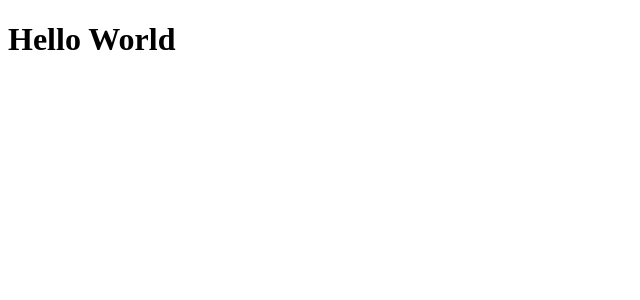
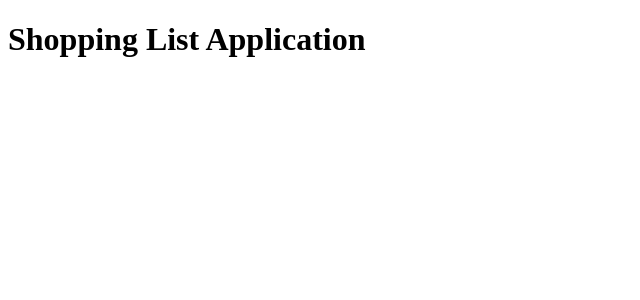
Before and after one commit to silvamha/Shopping-List-Solo-Project1, a Vue app: page / in a window 1280 px wide. Shown: the top 300 px of the page, without its empty margins (0-640 px from the left). Built offline with nearby package versions, Linux system fonts and the light colour scheme.

Commit message:
Update App.vue and main.js

```diff
--- a/src/App.vue
+++ b/src/App.vue
@@ -1,7 +1,17 @@
 <template>
-<h1>Hello World</h1>
+<h1>Shopping List Application</h1>
 </template>
 
 <script>
+export default {
+  name: "App",
+  data() {
+    return {
+      msg: "This is only a test"
+    }
+  },
+}
+
+
 
 </script>
--- a/src/main.js
+++ b/src/main.js
@@ -1,6 +1,4 @@
-import { createApp } from 'vue'
-import App from './App.vue'
+import { createApp } from "vue";
+import App from "./App.vue";
 
-let vm = createApp(App)
-
-vm.mount('#app')
+createApp(App).mount("#app");
```
